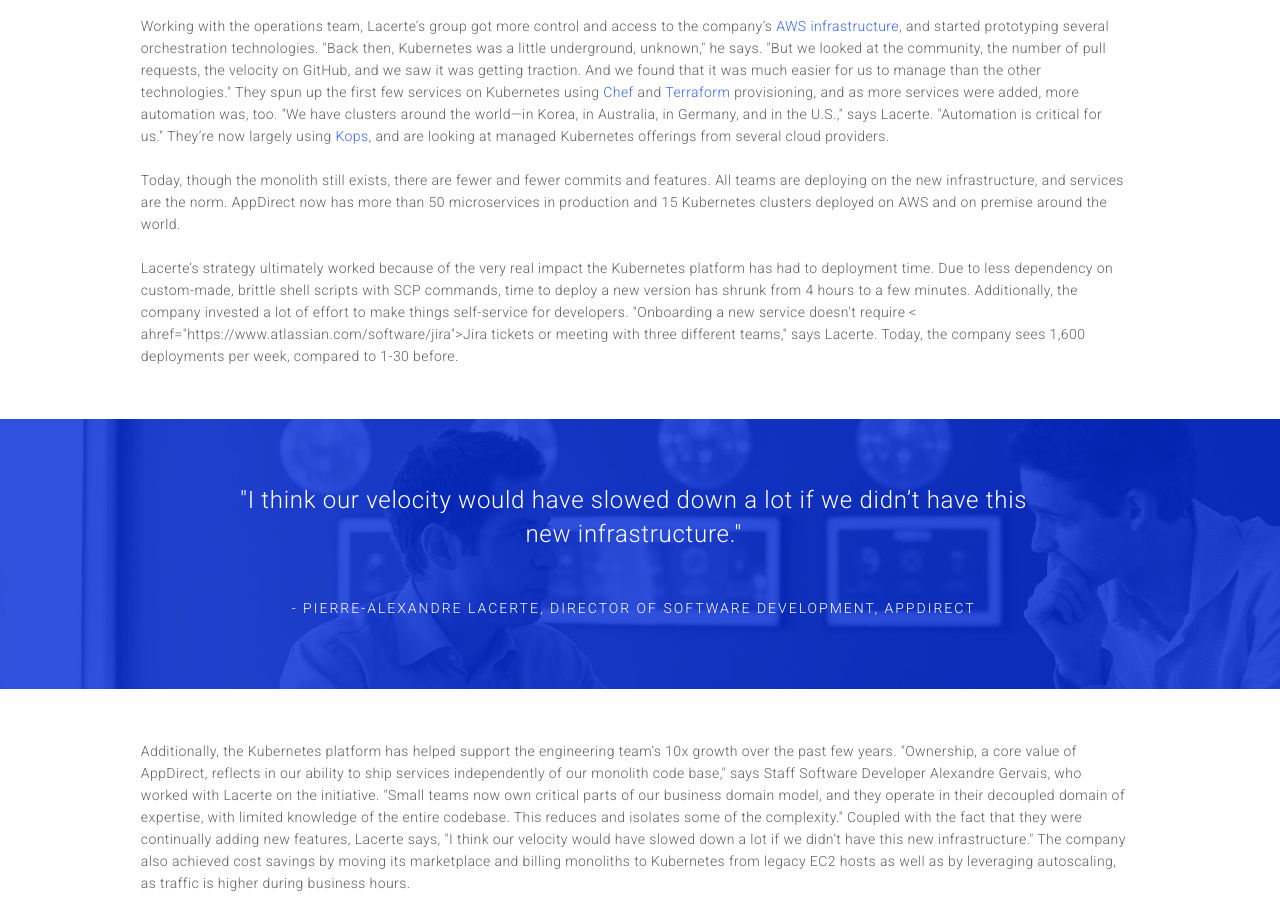
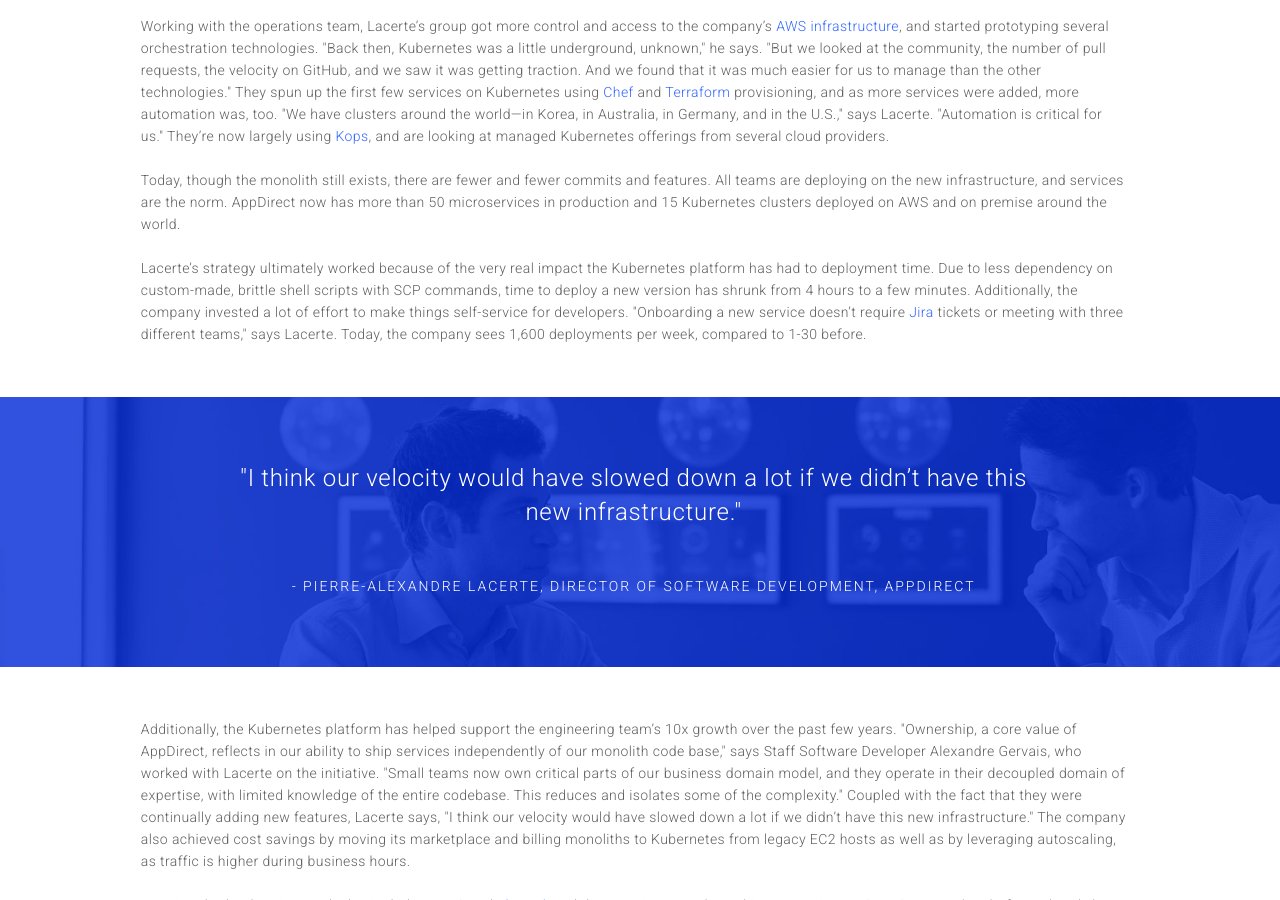
Before and after one commit to alexcontini/alexcontini.github.io, a Jekyll site: the page built from appdirect/appdirect.html, in a window 1280 px wide and 900 px high, scrolled down 2179 px. Built offline with Jekyll 4.4.1, drawn with Linux system fonts in a browser that asks for light colours; some of the changed text lies outside the part shown.

Commit message:
Update appdirect.html

```diff
--- a/appdirect/appdirect.html
+++ b/appdirect/appdirect.html
@@ -20,7 +20,7 @@
 <body>
 
 <div class="banner1" style="background-image: url('CaseStudy_appdirect_banner1.jpg')">
-  <h1> CASE STUDY:<img src="appdirect_logo.png" class="header_logo" style="margin-bottom:-2%"><br> <div class="subhead" style="margin-top:1%;font-size:0.5em">How AppDirect Supported the 10x Growth of Its Engineering Staff with Kubernetess
+  <h1> CASE STUDY:<img src="appdirect_logo.png" class="header_logo" style="margin-bottom:-2%"><br> <div class="subhead" style="margin-top:1%;font-size:0.5em">AppDirect: How AppDirect Supported the 10x Growth of Its Engineering Staff with Kubernetess
 </div></h1>
 
 </div>
@@ -76,7 +76,7 @@
   Working with the operations team, Lacerte’s group got more control and access to the company’s <a href="https://aws.amazon.com/">AWS infrastructure</a>, and started prototyping several orchestration technologies. "Back then, Kubernetes was a little underground, unknown," he says. "But we looked at the community, the number of pull requests, the velocity on GitHub, and we saw it was getting traction. And we found that it was much easier for us to manage than the other technologies."
   They spun up the first few services on Kubernetes using <a href="https://www.chef.io/">Chef</a> and <a href="https://www.terraform.io/">Terraform</a> provisioning, and as more services were added, more automation was, too. "We have clusters around the world—in Korea, in Australia, in Germany, and in the U.S.," says Lacerte. "Automation is critical for us." They’re now largely using <a href="https://github.com/kubernetes/kops">Kops</a>, and are looking at managed Kubernetes offerings from several cloud providers.<br><br>
   Today, though the monolith still exists, there are fewer and fewer commits and features. All teams are deploying on the new infrastructure, and services are the norm. AppDirect now has more than 50 microservices in production and 15 Kubernetes clusters deployed on AWS and on premise around the world.<br><br>
-  Lacerte’s strategy ultimately worked because of the very real impact the Kubernetes platform has had to deployment time. Due to less dependency on custom-made, brittle shell scripts with SCP commands, time to deploy a new version has shrunk from 4 hours to a few minutes. Additionally, the company invested a lot of effort to make things self-service for developers. "Onboarding a new service doesn’t require < ahref="https://www.atlassian.com/software/jira">Jira</a> tickets or meeting with three different teams," says Lacerte. Today, the company sees 1,600 deployments per week, compared to 1-30 before.
+  Lacerte’s strategy ultimately worked because of the very real impact the Kubernetes platform has had to deployment time. Due to less dependency on custom-made, brittle shell scripts with SCP commands, time to deploy a new version has shrunk from 4 hours to a few minutes. Additionally, the company invested a lot of effort to make things self-service for developers. "Onboarding a new service doesn’t require <a href="https://www.atlassian.com/software/jira">Jira</a> tickets or meeting with three different teams," says Lacerte. Today, the company sees 1,600 deployments per week, compared to 1-30 before.
 </div>
 
 <div class="banner4" style="background-image: url('CaseStudy_appdirect_banner4.jpg');width:100%;">
```
